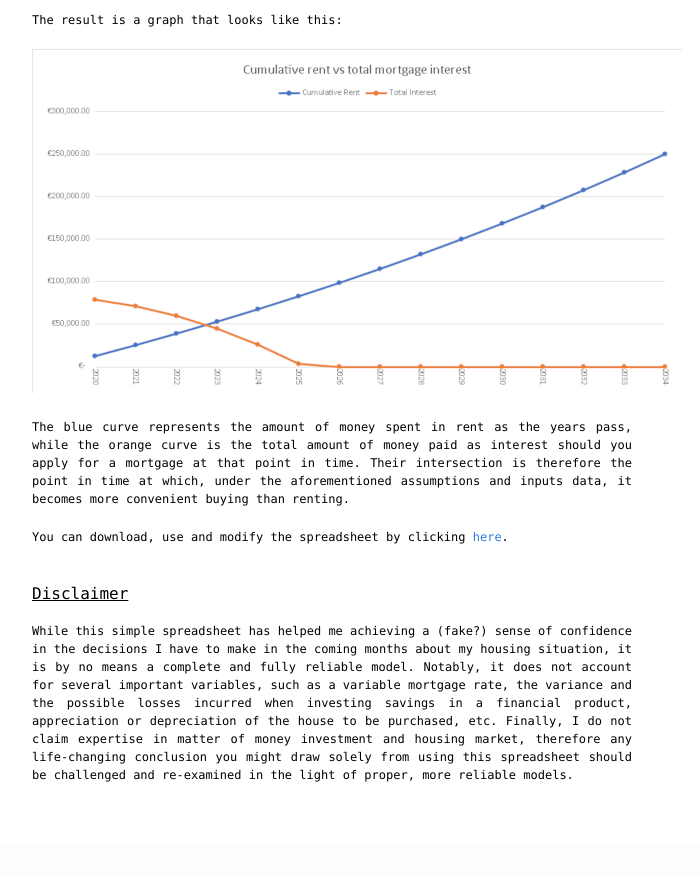
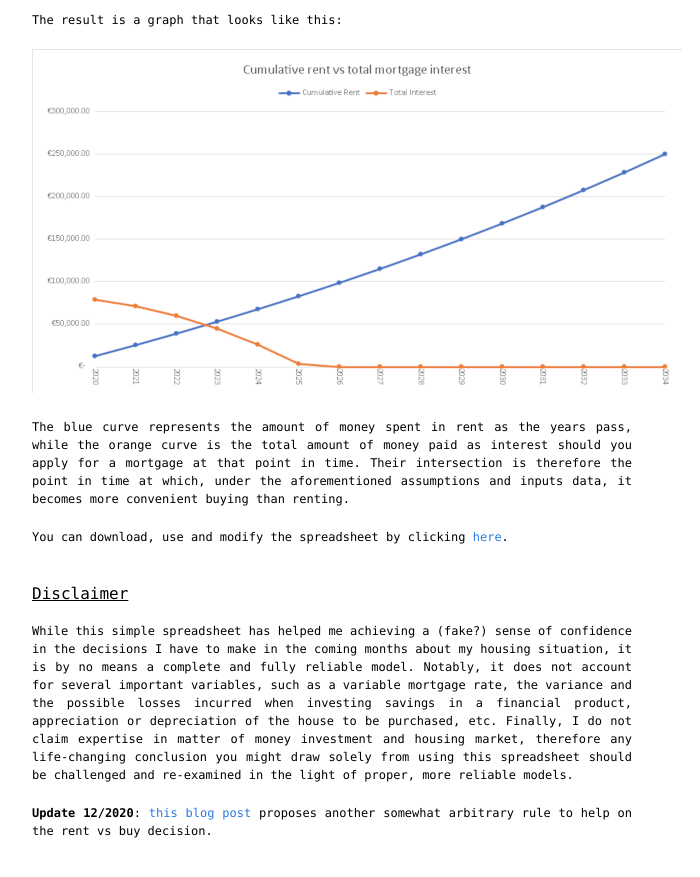
Before and after one commit to pviotti/pviotti.github.io, a Jekyll site: the page built from _posts/2019-05-25-buying-vs-renting.md, in a window 1280 px wide and 900 px high, scrolled down 667 px. Shown: the top 877 px of the window, without its empty margins (308-1008 px from the left). Built offline with Jekyll 4.4.1, drawn with Linux system fonts in a browser that asks for light colours; comment, search, counter and statistics services are not loaded; before the commit the page ends 1511 px from its top, so only the background shows below that.

Commit message:
chore: add reference to buy vs rent post

```diff
--- a/_posts/2019-05-25-buying-vs-renting.md
+++ b/_posts/2019-05-25-buying-vs-renting.md
@@ -58,5 +59,9 @@ Finally, I do not claim expertise in matter of money investment and housing mark
 therefore any life-changing conclusion you might draw solely from using this
 spreadsheet should be challenged and re-examined in the light of proper, more reliable models.
 
+**Update 12/2020**: [this blog post][medium-post] proposes another somewhat arbitrary rule to help on the
+rent vs buy decision.
+
 
  [irish-housing-crisis]: https://www.irishtimes.com/news/ireland/ireland-s-housing-crisis-in-numbers-1.3842183
+ [medium-post]: https://medium.com/makingofamillionaire/the-5-rule-2a0af60d345c
```
Also changed, not shown: other parts of _posts/2019-05-25-buying-vs-renting.md (+1 -0 lines).
